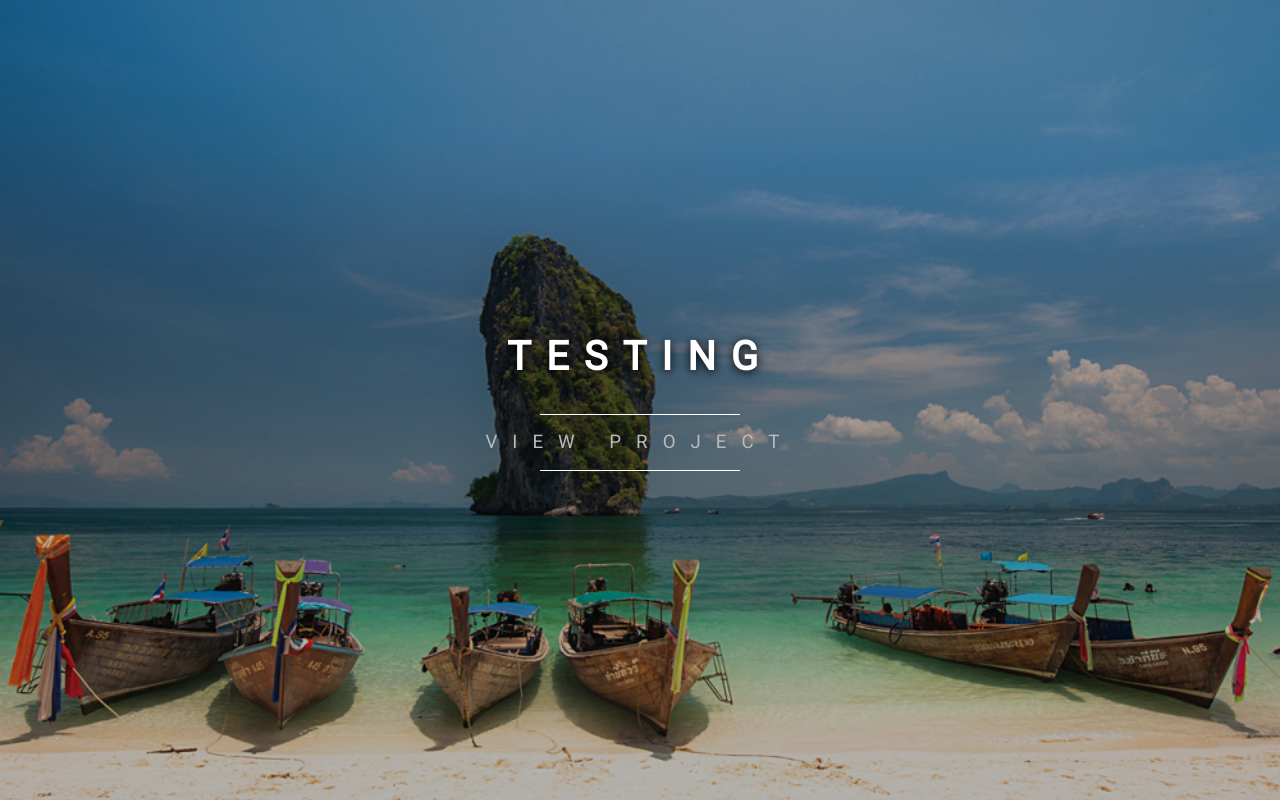
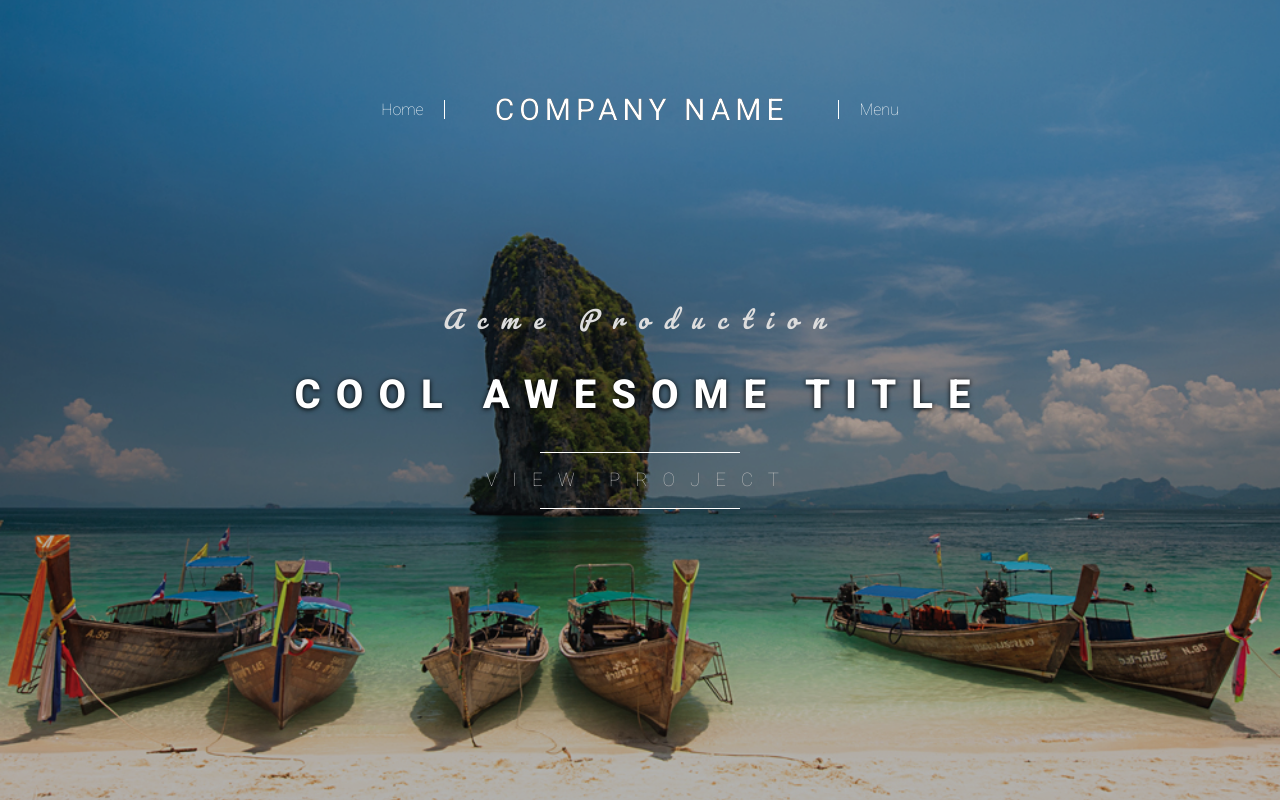
Before and after one commit to drewjex/static-website-boilerplate, a website built with webpack: page app/index.html in a window 1280 px wide. Built offline with nearby package versions, Linux system fonts and the light colour scheme.

Commit message:
added animations

```diff
--- a/app/index.html
+++ b/app/index.html
@@ -34,8 +34,14 @@
 	<body>
 		<div class='bg-image-overlay'></div>
 		<div class='bg-image'>
-			<div class='title'>
-				<h1>Testing</h1>
+			<div class='header scale-up-center'>
+				<a href='#'>Home</a>
+				<h1>Company Name</h1>
+				<a href='#'>Menu</a>
+			</div>
+			<div class='title scale-up-center'>
+				<h2><i>Acme Production</i></h2>
+				<h1>Cool Awesome Title</h1>
 				<h3 class='hover-spacing'>View Project</h3>
 			</div>
 		</div>
--- a/app/scss/style.scss
+++ b/app/scss/style.scss
@@ -1,25 +1,92 @@
-@import url('https://fonts.googleapis.com/css?family=Roboto');
+@import url('https://fonts.googleapis.com/css?family=Roboto:100,400,800,900');
+@import url('https://fonts.googleapis.com/css?family=Pacifico');
+@import url('https://fonts.googleapis.com/css?family=Titan+One');
 
 * {
 	margin: 0;
 	padding: 0;
     box-sizing: border-box;
+}
+
+.header {
+    display:flex;
+    justify-content: center;
+    align-items: center;
+    position: absolute;
+    top: 50px;
+    z-index:2;
+
+    h1 {
+        color:white;
+        font-weight:400;
+        font-size:30px;
+        letter-spacing: 5px;
+        text-shadow: 0 0px 0px #000;
+    }
+
+    a,div {
+        margin:50px;
+        transition: all .4s ease-in-out;
+    }
+
+    a:first-child:after {
+        content: ""; /* This is necessary for the pseudo element to work. */
+        margin: 0 auto; /* This will center the border. */
+        width: 65%; /* Change this to whatever width you want. */
+        padding-right: 20px; /* This creates some space between the element and the border. */
+        border-right: 1px solid white;
+    }
+
+    a:last-child:before {
+        content: ""; /* This is necessary for the pseudo element to work. */
+        margin: 0 auto; /* This will center the border. */
+        width: 65%; /* Change this to whatever width you want. */
+        padding-left: 20px; /* This creates some space between the element and the border. */
+        border-left: 1px solid white;
+    }
+
+    a:first-child:hover {
+        transform: translateX(-10px);
+        text-shadow: 0 0px 3px white;
+    }
+
+    a:last-child:hover {
+        transform: translateX(10px);
+        text-shadow: 0 0px 3px white;
+    }
+}
+
+a {
+    text-decoration: none;
+    color:white;
+    font-weight: 100;
     font-family: 'Roboto', sans-serif;
+    font-size:16px;
 }
 
 h1,h2,h3 {
     font-weight: 800;
     line-height: 55px;
     color:white;
-    text-shadow: 0 2px 10px #000;
+    text-shadow: 0 1px 5px #000;
     letter-spacing: 15px;
     text-transform: uppercase;
     transition: all .4s ease-in-out;
     z-index:2;
+    font-family: 'Roboto', sans-serif;
 }
 
 h1 {
     font-size: 40px;
+}
+
+h2 {
+    font-weight:100;
+    text-shadow:none;
+    text-transform: none;
+    margin-bottom:20px;
+    color:#ddd;
+    font-family: 'Pacifico', cursive;
 }
 
 h3 {
@@ -52,6 +119,8 @@ h3 {
 
     &:hover {
         color:#fff;
+        font-weight:900;
+        cursor: pointer;
     }
 }
 
@@ -61,6 +130,7 @@ h3 {
     align-items: center;
     justify-content: center;
     flex-direction: column;
+    text-align:center;
 
     h3 {
         margin-top:30px;
@@ -89,6 +159,7 @@ h3 {
     background-repeat: none;
     background-image: url('../img/thailand.jpg');
     display:flex;
+    flex-direction: column;
     align-items: center;
     justify-content: center;
 }
@@ -96,3 +167,29 @@ h3 {
 .hover-spacing:hover {
     letter-spacing: 28px!important;
 }
+
+.scale-up-center {
+	-webkit-animation: scale-up-center 0.4s cubic-bezier(0.390, 0.575, 0.565, 1.000);
+	        animation: scale-up-center 0.4s cubic-bezier(0.390, 0.575, 0.565, 1.000);
+}
+
+ @-webkit-keyframes scale-up-center {
+    0% {
+      -webkit-transform: scale(0.5);
+              transform: scale(0.5);
+    }
+    100% {
+      -webkit-transform: scale(1);
+              transform: scale(1);
+    }
+  }
+  @keyframes scale-up-center {
+    0% {
+      -webkit-transform: scale(0.5);
+              transform: scale(0.5);
+    }
+    100% {
+      -webkit-transform: scale(1);
+              transform: scale(1);
+    }
+  }
```
